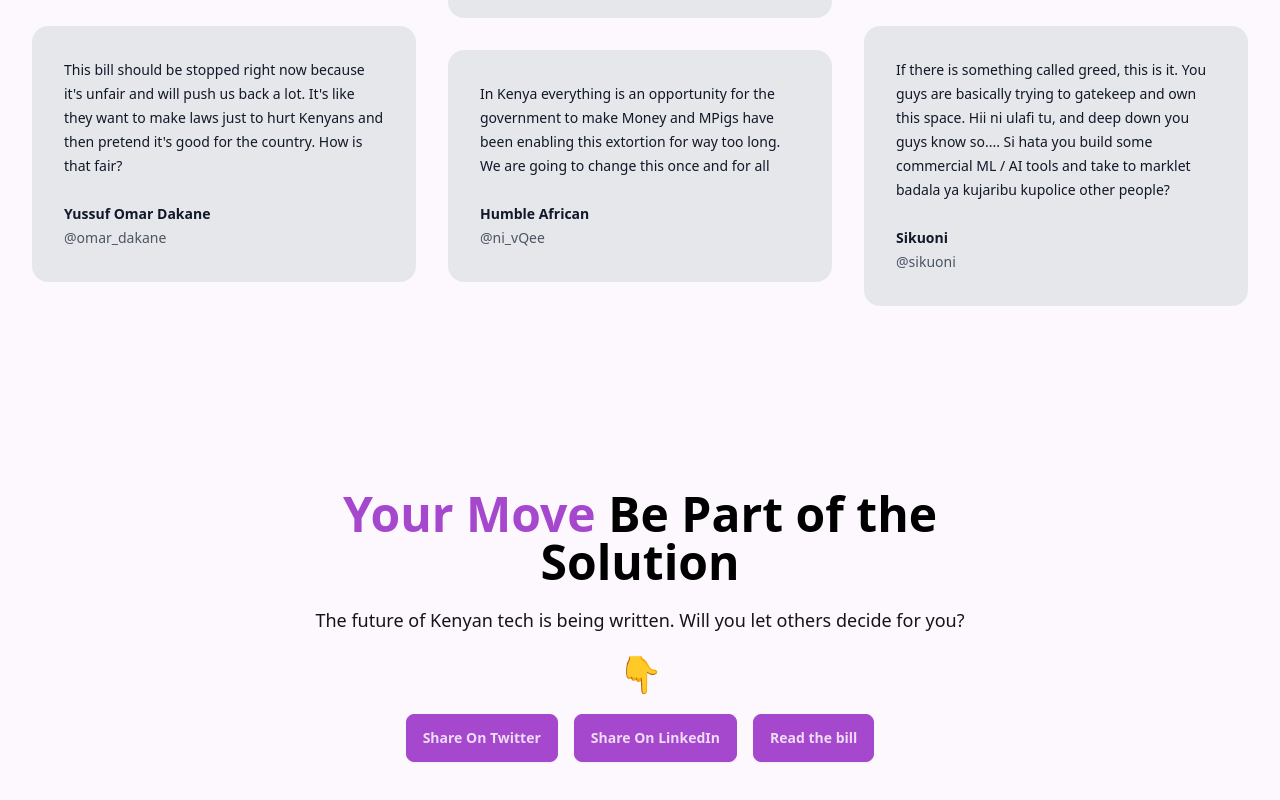
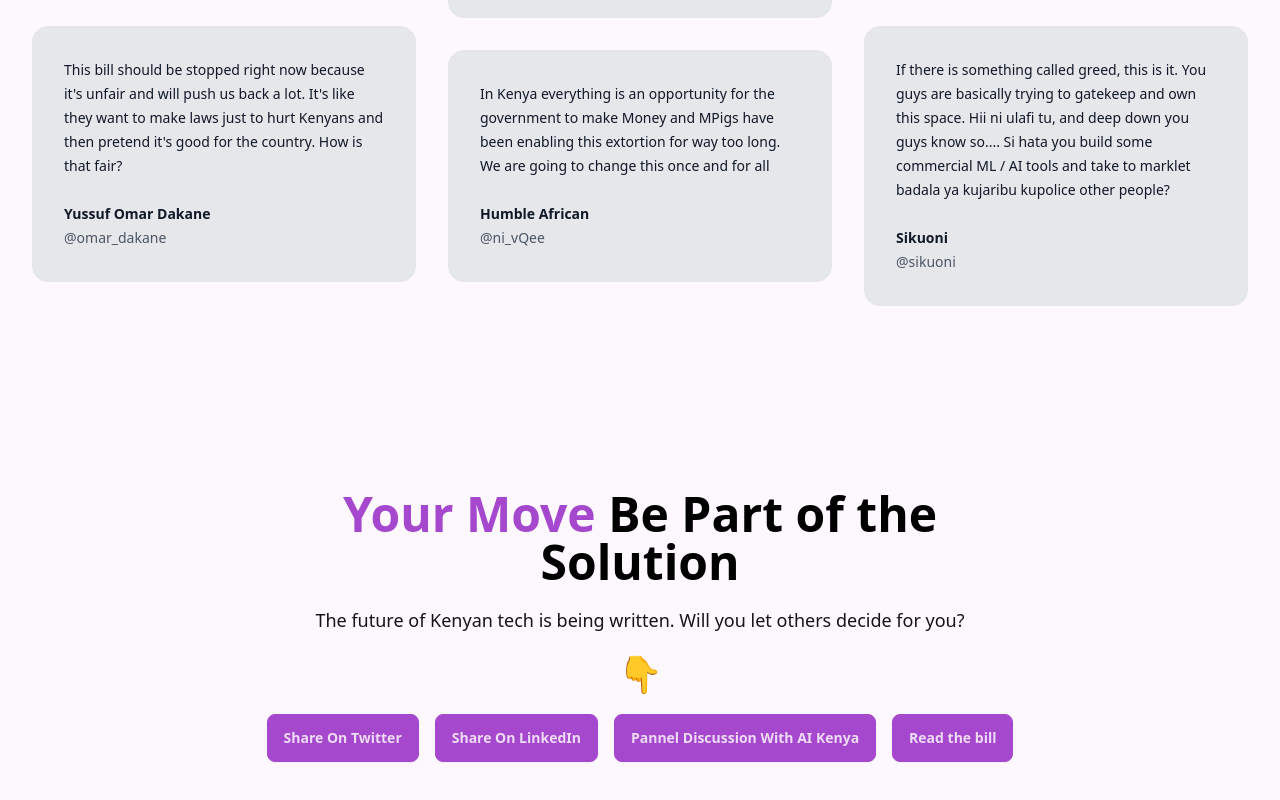
Before and after one commit to peterokwara/reject-robotics-ai, a SvelteKit app: page / in a window 1280 px wide. Shown: the part 4778-5578 px from the top of the page. Built offline with nearby package versions, Linux system fonts and the light colour scheme.

Commit message:
Add AI Kenya pannel discussion

```diff
--- a/src/routes/+page.svelte
+++ b/src/routes/+page.svelte
@@ -469,6 +469,11 @@
 			>
 				Share On LinkedIn
 			</a>
+
+			<a href="https://www.youtube.com/watch?v=rxz1AlMfv00" class="btn btn-primary">
+				Pannel Discussion With AI Kenya
+			</a>
+
 			<a
 				href="https://docs.google.com/document/d/16vyCQVNbOZzlyN8PvnfF9B8JroeAxBMv/edit?usp=sharing&ouid=113687490993866143845&rtpof=true&sd=true"
 				class="btn btn-primary">Read the bill</a
```
